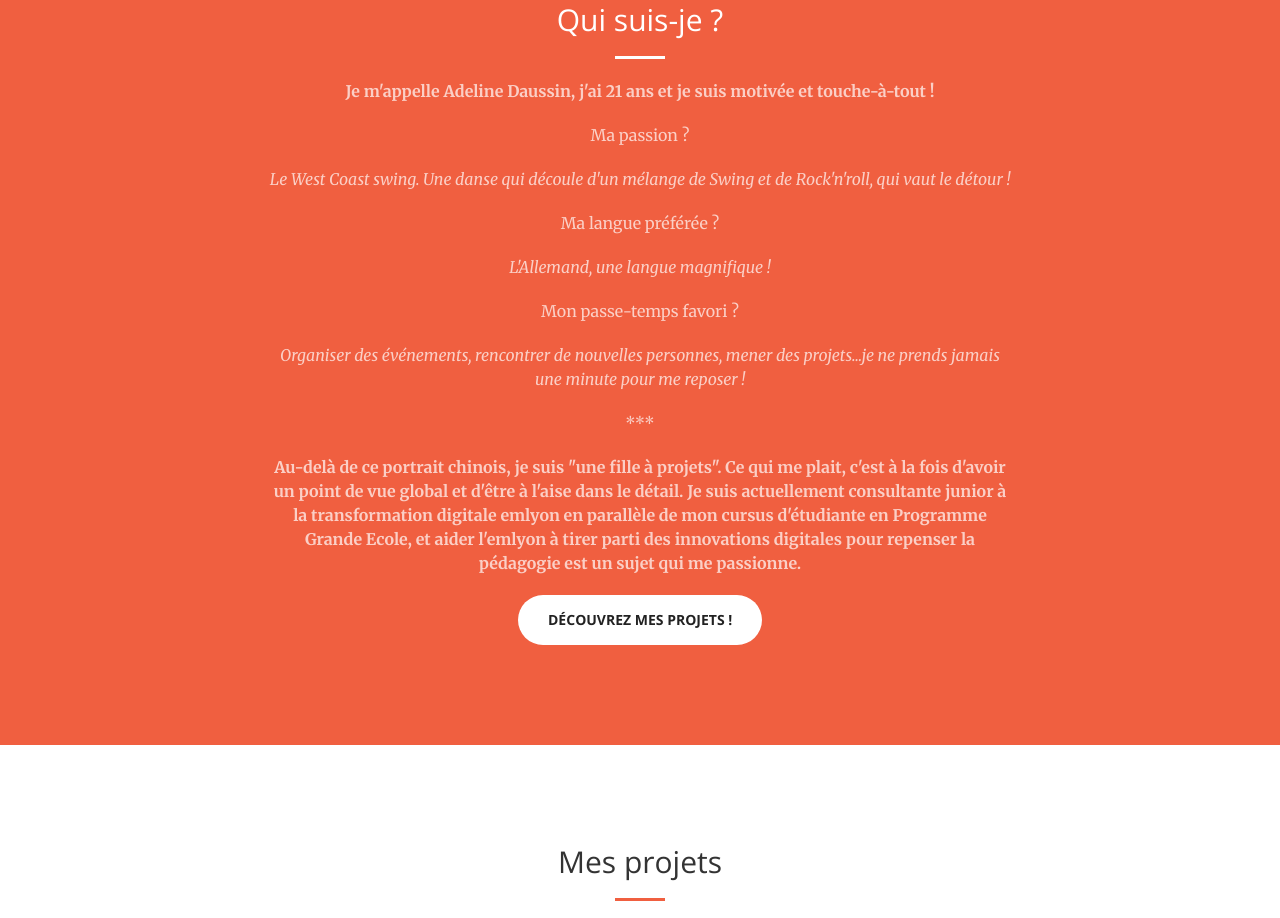
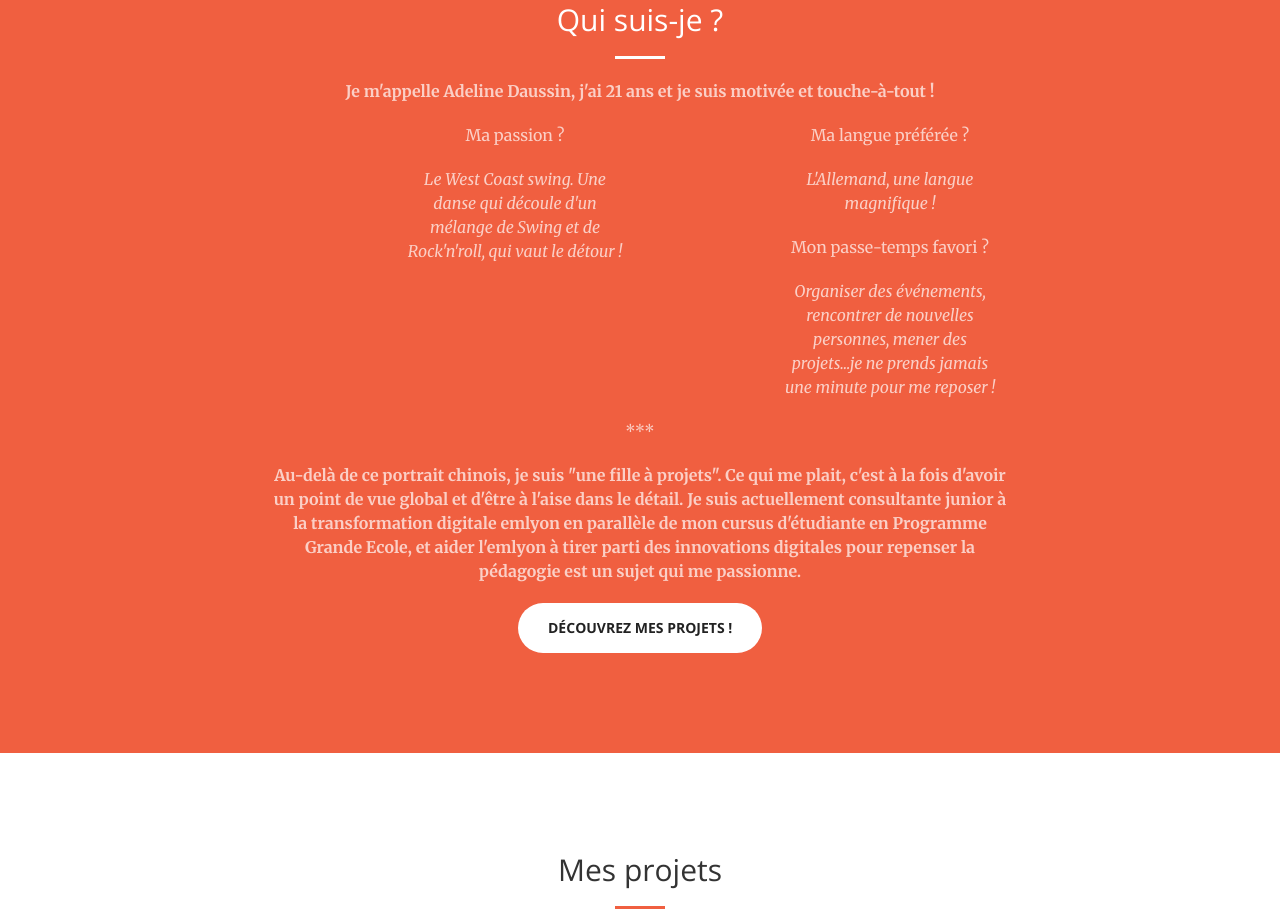
Before and after one commit to A2EM/A2portfolioIDEA, a website: page index.html in a window 1280 px wide. Shown: the part 897-1815 px from the top of the page. Drawn offline with nearby package versions, Linux system fonts and the light colour scheme.

Commit message:
Update index.html

```diff
--- a/index.html
+++ b/index.html
@@ -83,12 +83,18 @@
                     <h2 class="section-heading">Qui suis-je ?</h2>
                     <hr class="light">
                     <p class="text-faded"><b>Je m'appelle Adeline Daussin, j'ai 21 ans et je suis motivée et touche-à-tout !</b></p>
-                    <p class="text-faded">Ma passion ?</p>
-                    <p class="text-faded"><i>Le West Coast swing. Une danse qui découle d'un mélange de Swing et de Rock'n'roll, qui vaut le détour !</i></p>
-                    <p class="text-faded">Ma langue préférée ?</p>
-                    <p class="text-faded"><i>L'Allemand, une langue magnifique !</i></p>
+                    <div class="col-lg-4 col-lg-offset-2 text-center">
+                          <p class="text-faded">Ma passion ?</p>
+                          <p class="text-faded"><i>Le West Coast swing. Une danse qui découle d'un mélange de Swing et de Rock'n'roll, qui vaut le détour !</i></p>
+                    </div>
+                    <div class="col-lg-4 col-lg-offset-2 text-center">
+                        <p class="text-faded">Ma langue préférée ?</p>
+                        <p class="text-faded"><i>L'Allemand, une langue magnifique !</i></p>
+                    </div>
+                    <div class="col-lg-4 col-lg-offset-2 text-center">
                     <p class="text-faded">Mon passe-temps favori ?</p>
                     <p class="text-faded"><i>Organiser des événements, rencontrer de nouvelles personnes, mener des projets...je ne prends jamais une minute pour me reposer !</i></p>
+                    </div>
                     <p class="text-faded"> *** </p>
                     <p class="text-faded"><b>Au-delà de ce portrait chinois, je suis "une fille à projets". Ce qui me plait, c'est à la fois d'avoir un point de vue global et d'être à l'aise dans le détail. Je suis actuellement consultante junior à la transformation digitale emlyon en parallèle de mon cursus d'étudiante en Programme Grande Ecole, et aider l'emlyon à tirer parti des innovations digitales pour repenser la pédagogie est un sujet qui me passionne.</b></p>
                     <a href="#projets" class="page-scroll btn btn-default btn-xl sr-button">Découvrez mes projets !</a>
@@ -114,7 +120,6 @@
                         <i class="fa fa-4x fa-paper-plane text-primary sr-icons"></i>
                         <h2>Evasion</h2>
                         <h3>Art et voyages</h3>
-                        <h3> </h3>
                         <p class="text-muted">Peinture, dessin, danse et voyages : l'idéal pour avoir l'esprit libre</p>
                     </div>
                 </div>
@@ -131,7 +136,6 @@
                         <i class="fa fa-4x fa-heart text-primary sr-icons"></i>
                         <h2>Coup de coeur</h2>
                         <h3>Bootcamp emlyon</h3>
-                        <h3> </h3>
                         <p class="text-muted">Une semaine intensive pour devenir le "maker" tant promis par l'école</p>
                     </div>
                 </div>
```
